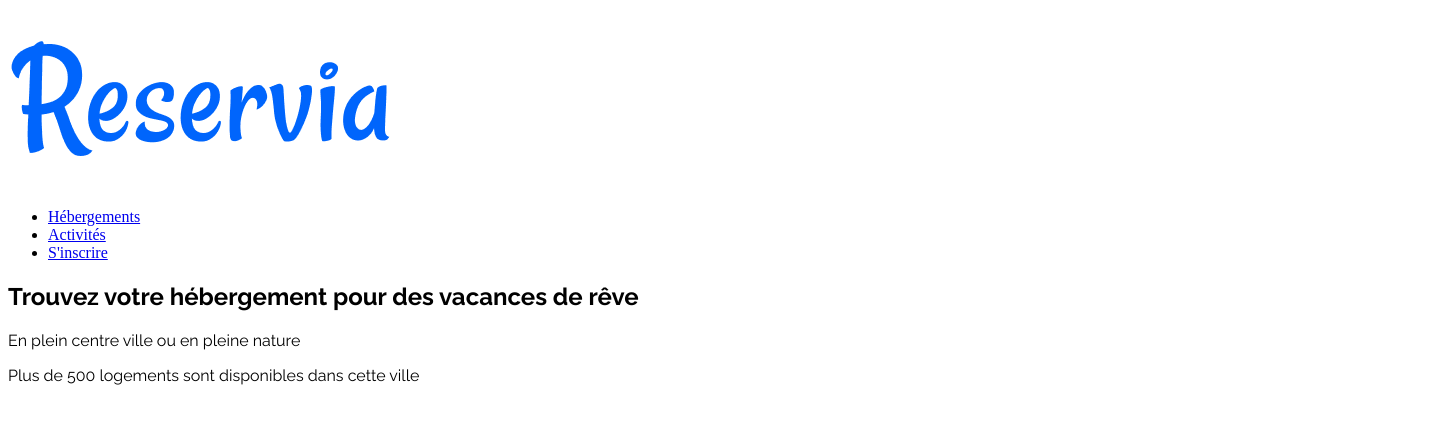
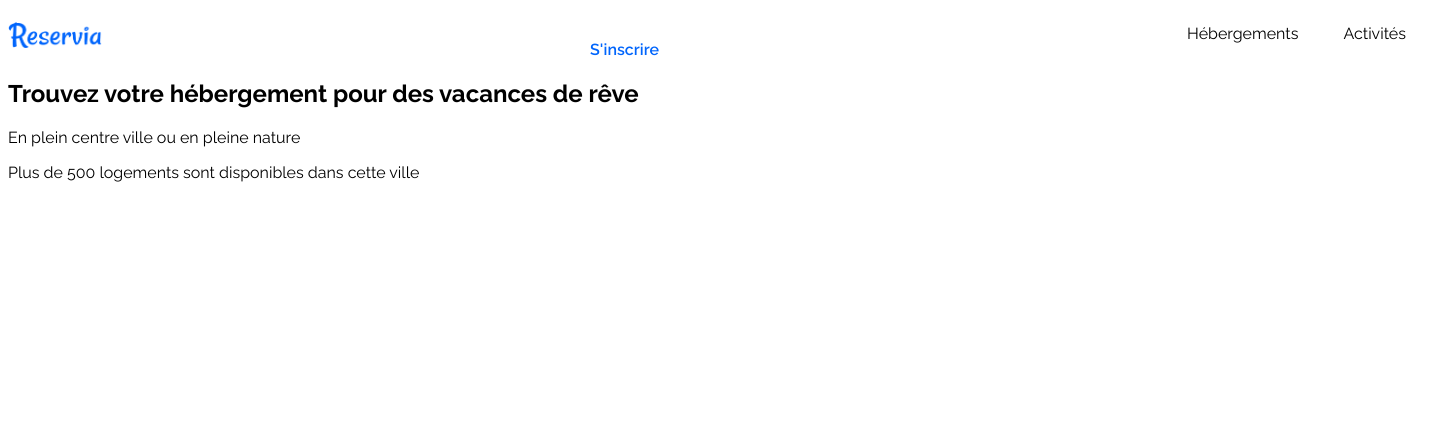
Before and after one commit to Mannock/MartinGuillaume_2_9062021, a plain HTML site: page index.html in a window 1280 px wide. Shown: the whole page, 1451 px wide, since content can reach past the window. Drawn offline with Linux system fonts and the light colour scheme.

Commit message:
up code principal

```diff
--- a/index.html
+++ b/index.html
@@ -7,15 +7,18 @@
     </head>
 
     <body>
+        <div id="bloc_page">
             <header>
                 <div id="logo">
                     <img src="logo/Reservia@3x.png" alt="logo Reservia" />
+                </div>
+                <div id="inscription">
+                    <a href="#">S'inscrire</a>
                 </div>
                 <nav>
                     <ul>
                         <li><a href="#">Hébergements</a></li>
                         <li><a href="#">Activités</a></li>
-                    <li><a href="#">S'inscrire</a></li>
                     </ul>
                 </nav>
             </header>
@@ -28,5 +31,6 @@
                 </div>
                 <p>Plus de 500 logements sont disponibles dans cette ville</p>
             </section>
+        </div>
     </body>
 </html>
--- a/styles.css
+++ b/styles.css
@@ -1,4 +1,5 @@
-@font-face {
+@font-face
+{
     font-family: 'Raleway';
     src: url(fonts/Raleway-Italic-VariableFont_wght.ttf);
     src: url(fonts/Raleway-VariableFont_wght.ttf);
@@ -6,10 +7,69 @@
     font-stretch: 75% 125%;
 }
 
+#bloc_page
+{
+    width: 1443px;
+    margin: auto;
+}
 
+header
+{
+    display: flex;
+    justify-content: space-between;
+    align-items: flex-end;
+    font-family: Raleway;
+}
 
+#logo img
+{
+    width: 94px;
+    height: 40px;
+}
 
-h1 {
+#inscription
+{
+    text-decoration: none;
+    color: #0065FC;
+    font-weight: 600;
+}
+
+#inscription a
+{
+    text-decoration: none;
+    color: #0065FC;
+}
+
+nav
+{
+    font-family: Raleway;
+    display: flex;
+}
+
+nav ul
+{
+    list-style-type: none;
+    display: flex;
+}
+
+nav li
+{
+    margin-right: 45px;
+}
+
+nav a
+{
+    color: black;
+    text-decoration: none;
+}
+
+nav a:hover
+{
+    color: #0065FC;
+}
+
+h1
+{
     color: black;
     font-family: Raleway;
 }
```
Lines whose indentation alone changed are shown as unchanged.
